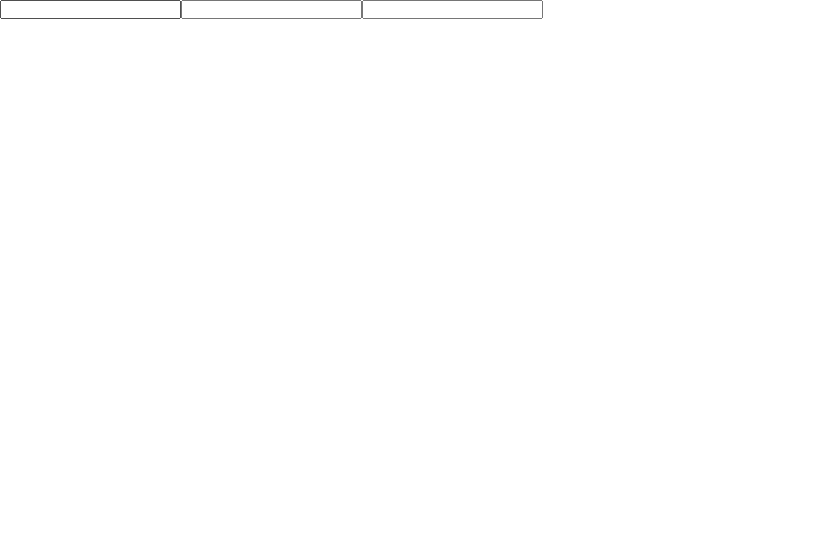
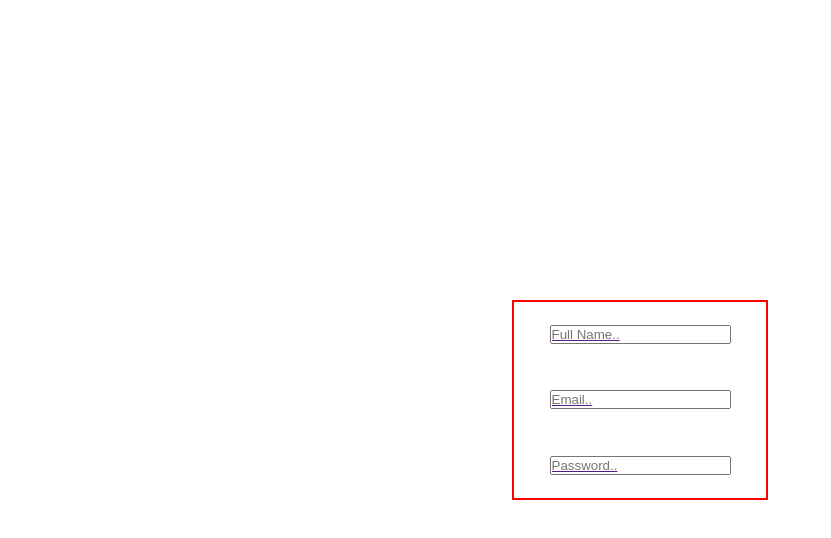
Before and after one commit to fidashn/newProject1, a React (Create React App) app: page /signUp in a window 1280 px wide. Shown: the top 538 px of the page, without its empty margins (0-831 px from the left). Built offline with nearby package versions, Linux system fonts and the light colour scheme.

Commit message:
basic sign up form  styling

```diff
--- a/src/App.css
+++ b/src/App.css
@@ -76,3 +76,19 @@ transform: scale(1.1);
 .hamburger{
   border: 3px yellow solid;;
 }
+
+.signUpWrapper{
+  display: flex;
+  justify-content: space-around;
+  align-items: center;
+  height: 100vh;
+}
+.signUpForm{
+display: flex;
+flex-direction: column;
+justify-content: space-around;
+align-items: center;
+width: 20%;
+height: 200px;
+border: 2px red solid;
+}
--- a/src/Components/SignUp.js
+++ b/src/Components/SignUp.js
@@ -2,11 +2,11 @@ import React from 'react'
 
 function SignUp() {
   return (
-    <div>
-     <form action="">
-    <input type="text" place holder="Full Name.."/>
-    <input type="text" place holder="Email.."/>
-    <input type="text" place holder="Password.."/>
+    <div className='signUpWrapper'>
+     <form action="" className='signUpForm'>
+    <input type="text" placeholder="Full Name.."/>
+    <input type="text" placeholder="Email.."/>
+    <input type="text" placeholder="Password.."/>
   </form></div>
   )
 }
```
